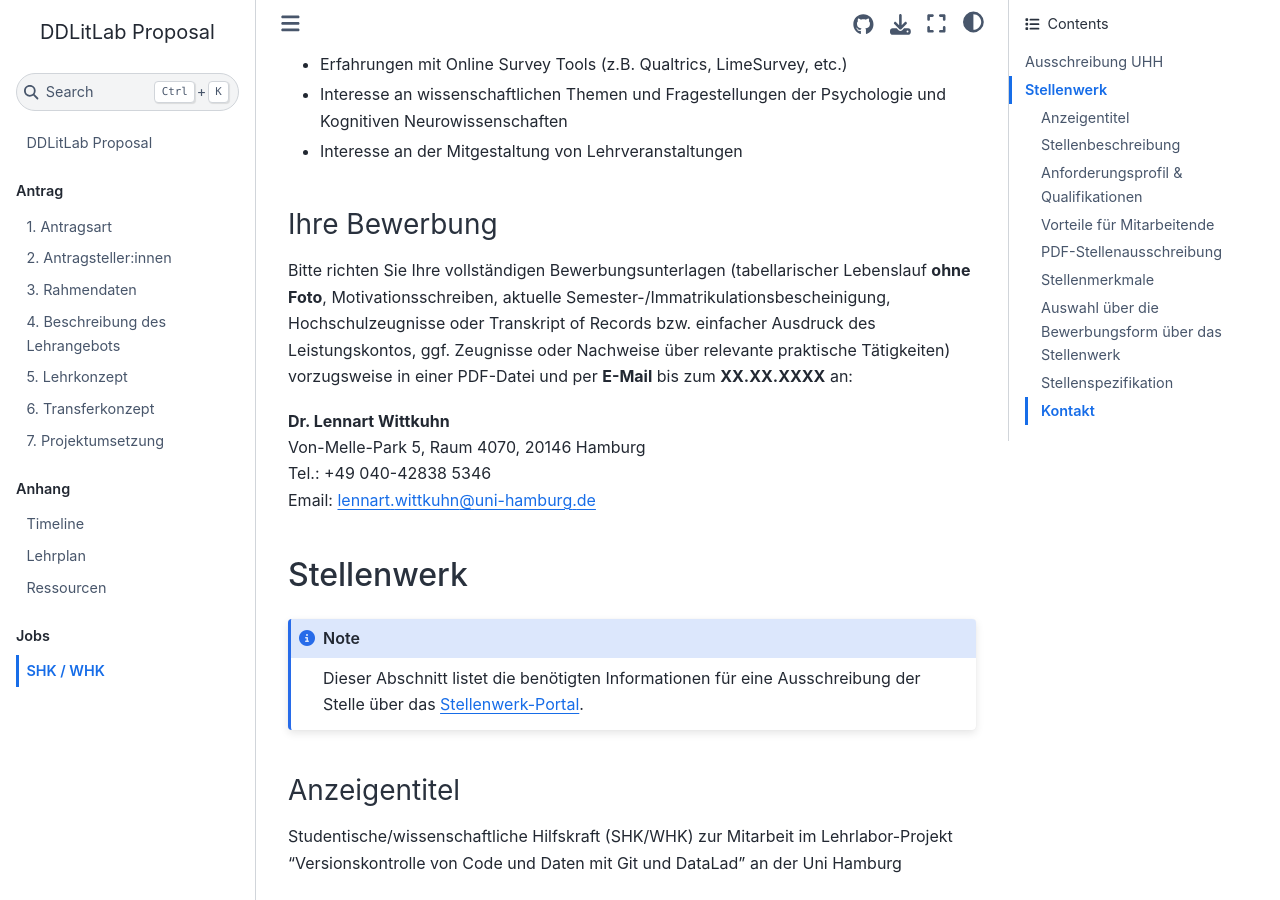
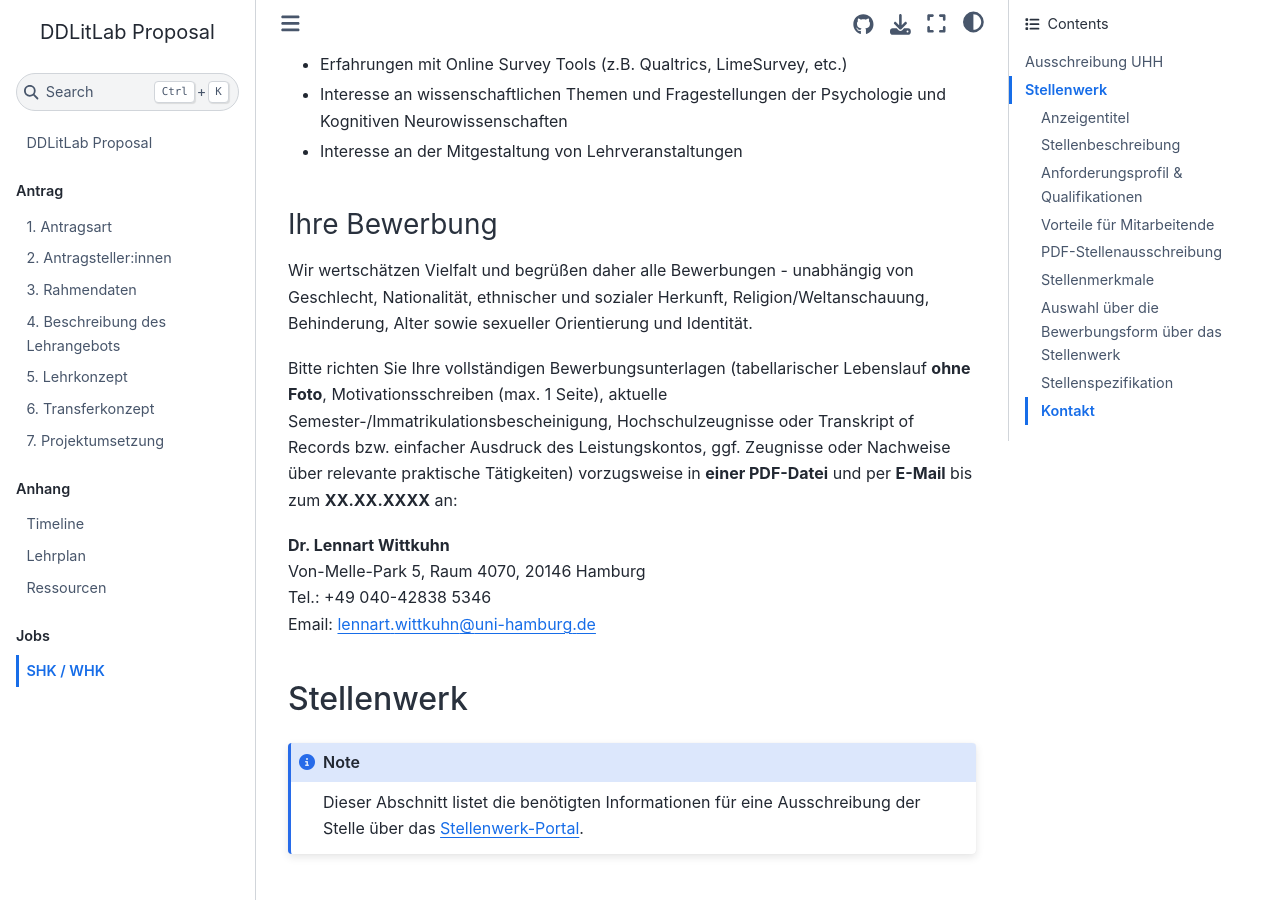
Before and after one commit to lnnrtwttkhn/ddlitlab-proposal, a Jupyter Book: the page built from docs/ausschreibung_whk.md, in a window 1280 px wide and 900 px high, scrolled down 2077 px. Built offline with Jupyter Book 1.0.4 settings and Sphinx 7.4.7 and the Sphinx Book theme 1.1.4, drawn with Linux system fonts in a browser that asks for light colours.

Commit message:
add diversity statement to RA ad

```diff
--- a/docs/ausschreibung_whk.md
+++ b/docs/ausschreibung_whk.md
@@ -62,7 +62,9 @@ Außerdem wünschen wir uns, wenn möglich:
 
 ### Ihre Bewerbung
 
-Bitte richten Sie Ihre vollständigen Bewerbungsunterlagen (tabellarischer Lebenslauf **ohne Foto**, Motivationsschreiben, aktuelle Semester-/Immatrikulationsbescheinigung, Hochschulzeugnisse oder Transkript of Records bzw. einfacher Ausdruck des Leistungskontos, ggf. Zeugnisse oder Nachweise über relevante praktische Tätigkeiten) vorzugsweise in einer PDF-Datei und per **E-Mail** bis zum **XX.XX.XXXX** an:
+Wir wertschätzen Vielfalt und begrüßen daher alle Bewerbungen - unabhängig von Geschlecht, Nationalität, ethnischer und sozialer Herkunft, Religion/Weltanschauung, Behinderung, Alter sowie sexueller Orientierung und Identität.
+
+Bitte richten Sie Ihre vollständigen Bewerbungsunterlagen (tabellarischer Lebenslauf **ohne Foto**, Motivationsschreiben (max. 1 Seite), aktuelle Semester-/Immatrikulationsbescheinigung, Hochschulzeugnisse oder Transkript of Records bzw. einfacher Ausdruck des Leistungskontos, ggf. Zeugnisse oder Nachweise über relevante praktische Tätigkeiten) vorzugsweise in **einer PDF-Datei** und per **E-Mail** bis zum **XX.XX.XXXX** an:
 
 **Dr. Lennart Wittkuhn**</br>
 Von-Melle-Park 5, Raum 4070, 20146 Hamburg</br>
```
